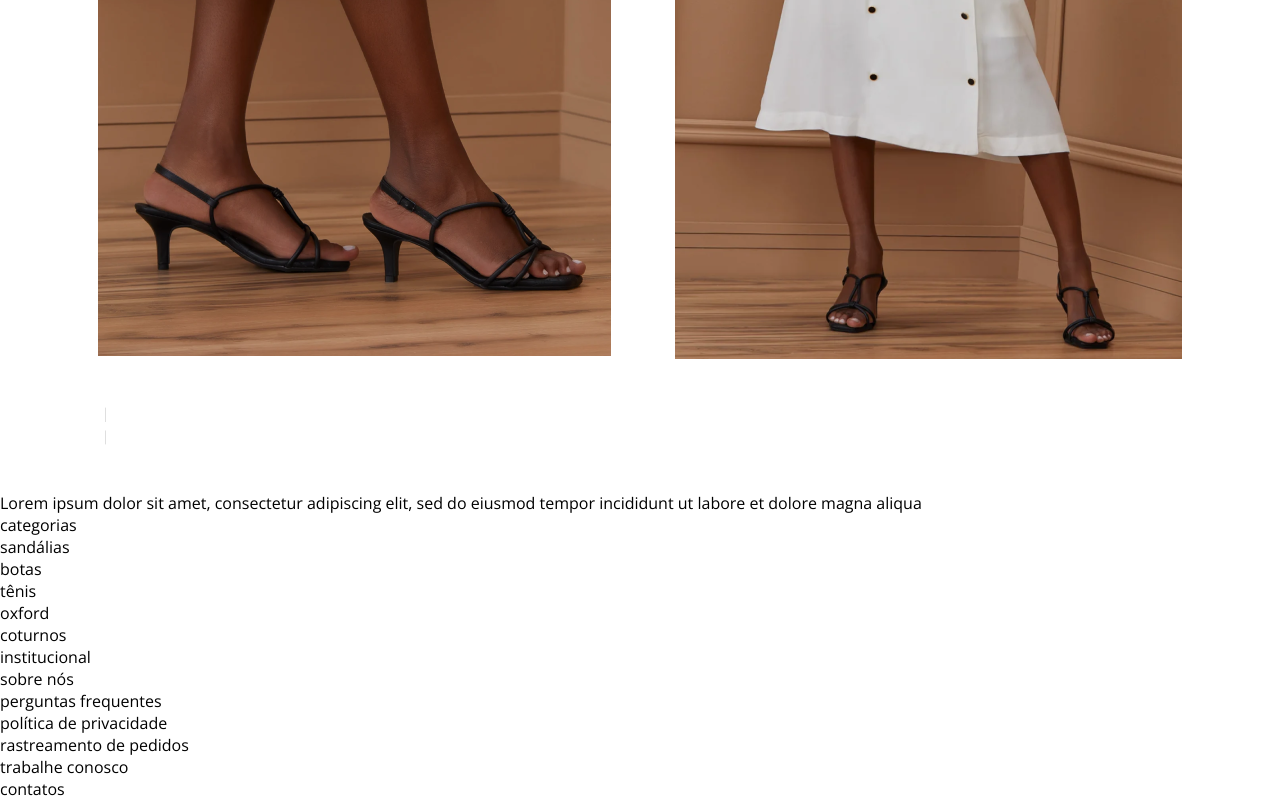
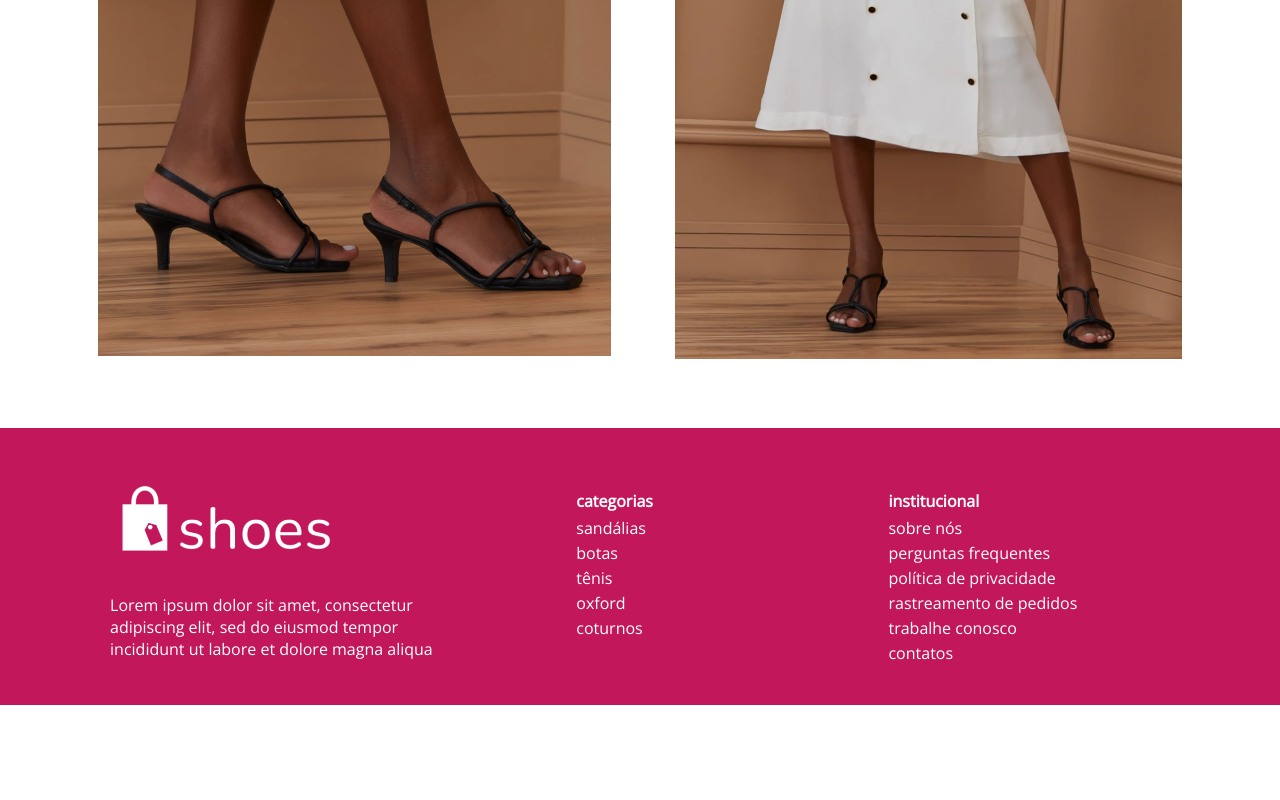
Before and after one commit to marquesaline/shoes-store, a plain HTML site: page index.html in a window 1280 px wide. Shown: the part 2510-3310 px from the top of the page. After the commit the page ends 3215 px from the top, so only its background shows below. Drawn offline with nearby package versions, Linux system fonts and the light colour scheme.

Commit message:
ajustes no footer finalizado

```diff
--- a/index.html
+++ b/index.html
@@ -91,27 +91,29 @@
             <img src="img/ShoesStore-Images/logo-white.png" alt="">
             <p>Lorem ipsum dolor sit amet, consectetur adipiscing elit, sed do eiusmod tempor incididunt ut labore et dolore magna aliqua</p>
         </div>
-        <div>
-            <p>categorias</p>
+
+            <div class="categorias">
+                <p class="listaTitulos">categorias</p>
                 <ul>
-                <li>sandálias</li>
-                <li>botas</li>
-                <li>tênis</li>
-                <li>oxford</li>
-                <li>coturnos</li>
+                    <li class="itemLista"><a href="">sandálias</a></li>
+                    <li class="itemLista"><a href="">botas</a></li>
+                    <li class="itemLista"><a href="">tênis</a></li>
+                    <li class="itemLista"><a href="">oxford</a></li>
+                    <li class="itemLista"><a href="">coturnos</a></li>
                 </ul>
             </div>
-        <div>
-            <p>institucional</p>
+            <div class="institucional">
+                <p class="listaTitulos">institucional</p>
                 <ul>
-                <li>sobre nós</li>
-                <li>perguntas frequentes</li>
-                <li>política de privacidade</li>
-                <li>rastreamento de pedidos</li>
-                <li>trabalhe conosco</li>
-                <li>contatos</li>
+                    <li class="itemLista"><a href="">sobre nós</a></li>
+                    <li class="itemLista"><a href="">perguntas frequentes</a></li>
+                    <li class="itemLista"><a href="">política de privacidade</a></li>
+                    <li class="itemLista"><a href="">rastreamento de pedidos</a></li>
+                    <li class="itemLista"><a href="">trabalhe conosco</a></li>
+                    <li class="itemLista"><a href="">contatos</a></li>
                 </ul>
             </div>
+
     </footer>
 </body>
 </html>
--- a/style.css
+++ b/style.css
@@ -99,6 +99,7 @@ nav a {
 }
 .sectionSandalias {
     padding-top: 7%;
+    padding-bottom: 5%;
 }
 .divSandalias {
     display: flex;
@@ -130,3 +131,40 @@ nav a {
     height: 663px;
     margin-top: 7%;
 }
+
+footer {
+    background-color: #C2185B;
+    display: flex;
+    padding: 3% 4%;
+    justify-content: space-around;
+    color: #FFF;
+}
+footer a {
+    text-decoration: none;
+    color: #FFF;
+}
+
+.footerLogo {
+  padding-left: 5%;
+
+}
+
+
+.categorias, .institucional {
+    margin-left: 10%;
+    margin-right: 10%;
+    padding-top: 2%;
+}
+.categorias {
+    width: 10%;
+}
+.institucional {
+    width: 50%;
+}
+.listaTitulos {
+    font-weight: bold;
+    padding-bottom: 5px;
+}
+.itemLista {
+    padding-bottom: 3px;
+}
```
Lines whose indentation alone changed are shown as unchanged.
